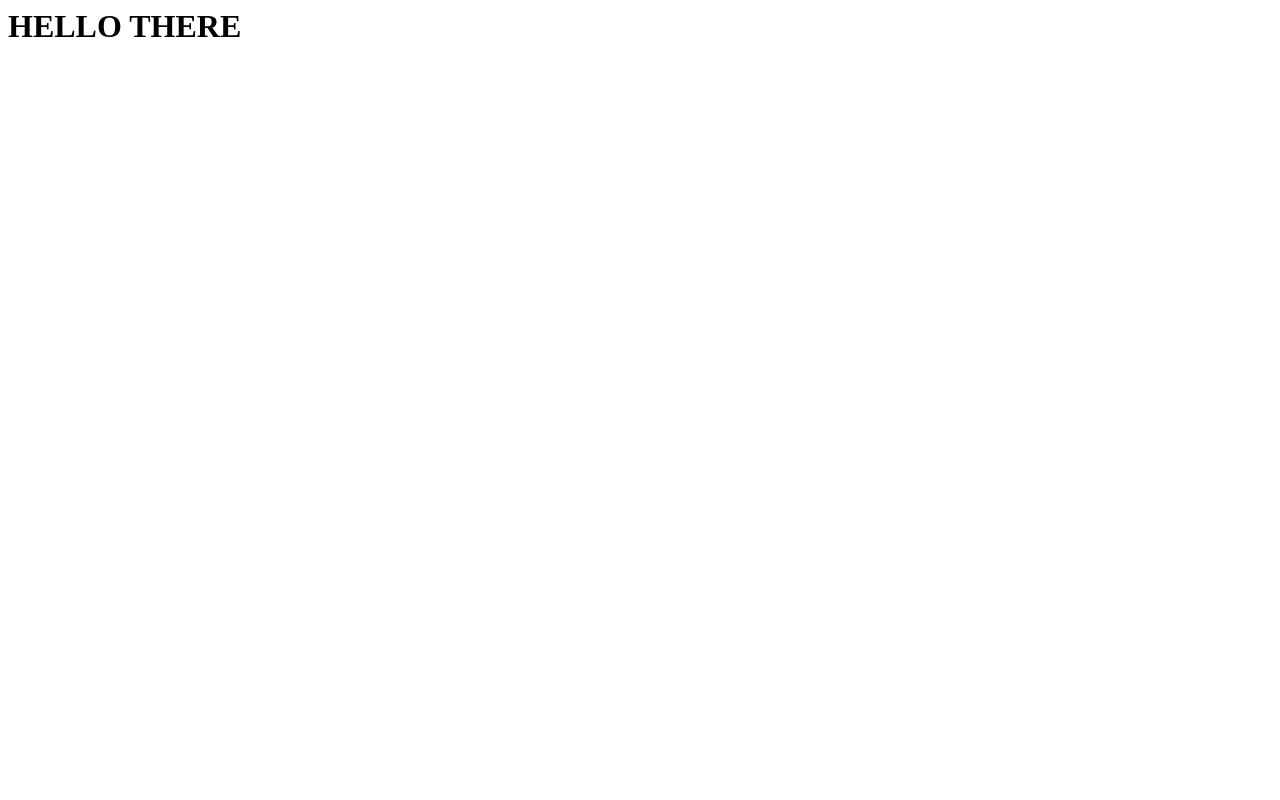
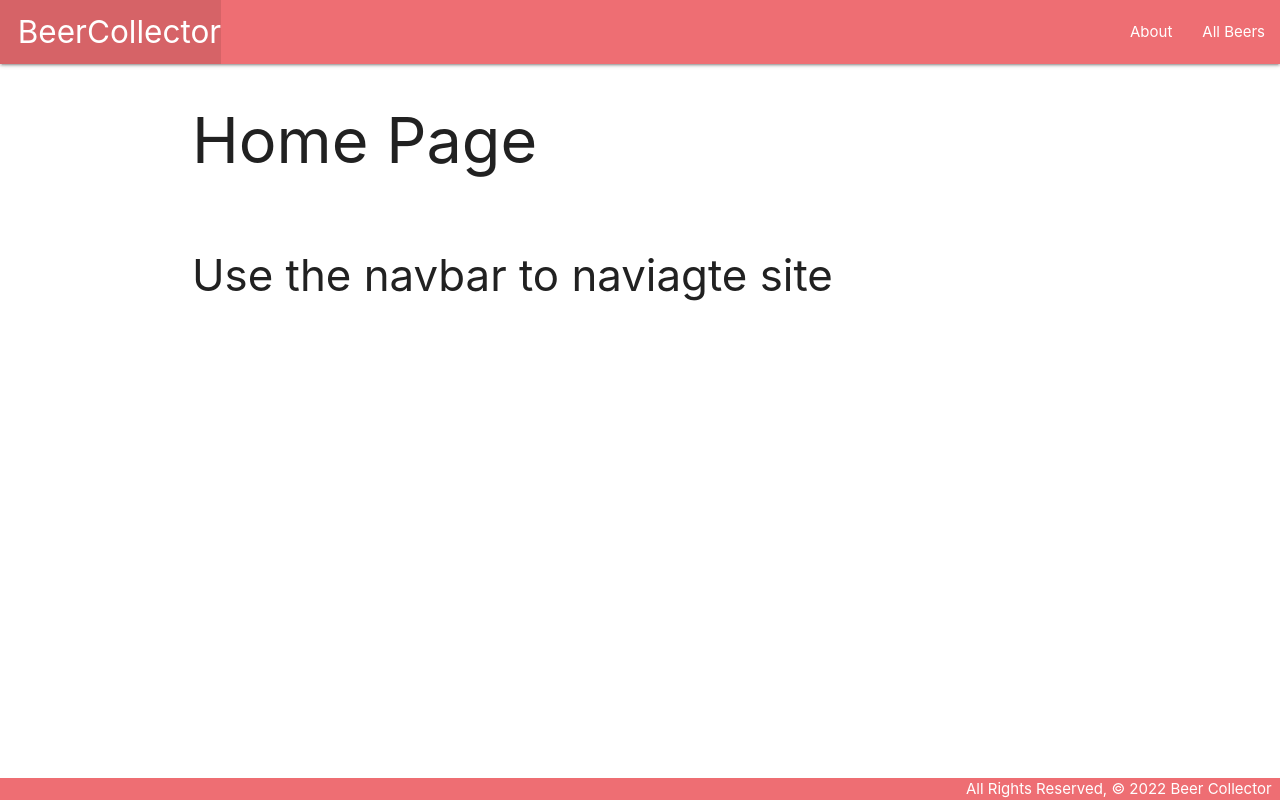
Before and after one commit to Roob19/Django-collect-project, a Django app: page / in a window 1280 px wide. Before the commit the page is almost empty. Run offline with Django 4.2, Linux system fonts and the light colour scheme.

Commit message:
refactored links with {% url %}

```diff
--- a/beercollector/beercollector/main_app/templates/base.html
+++ b/beercollector/beercollector/main_app/templates/base.html
@@ -17,11 +17,11 @@
     <nav>
       <div class="nav-wrapper">
         <ul>
-          <li><a href="/" class="left brand-logo">&nbsp;&nbsp;BeerCollector</a></li>
+          <li><a href="{% url 'home' %}" class="left brand-logo">&nbsp;&nbsp;BeerCollector</a></li>
         </ul>
         <ul class="right">
-          <li><a href="/about">About</a></li>
-          <li><a href="/allbeers">All Beers</a></li>
+          <li><a href="{% url 'about' %}">About</a></li>
+          <li><a href="{% url 'index' %}">All Beers</a></li>
         </ul>
       </div>
     </nav>
--- a/beercollector/beercollector/main_app/templates/beercollection/index.html
+++ b/beercollector/beercollector/main_app/templates/beercollection/index.html
@@ -5,6 +5,7 @@
 
         {% for beer in all_beers %}
         <div class="card">
+            <a class="card-content" href="{% url 'details' beer.id %}"
                 <div class="card-content">
                 <span class="card-title">{{ beer.brewery }}</span>
                 <p>Name: {{ beer.name }}</p>
@@ -16,6 +17,7 @@
                 {% endif %}
                 <a href={{beer.url_site}} target="_blank">{{beer.brewery}}</a>
                 </div>
+            </a>
         </div>
         {% endfor %}
 
--- /dev/null
+++ b/beercollector/beercollector/main_app/templates/home.html
@@ -0,0 +1,6 @@
+{% extends 'base.html' %}
+{% block content %}
+<h1>Home Page</h1>
+</br>
+<h3>Use the navbar to naviagte site</h3>
+{% endblock %}
--- a/beercollector/beercollector/main_app/urls.py
+++ b/beercollector/beercollector/main_app/urls.py
@@ -5,4 +5,5 @@ urlpatterns = [
     path('', views.home, name='home'),
     path('about/', views.about, name='about'),
     path('allbeers/', views.beer_index, name='index'),
+    path('allbeers/<int:beer_id>', views.beer_details, name='details'),
 ]
--- a/beercollector/beercollector/main_app/views.py
+++ b/beercollector/beercollector/main_app/views.py
@@ -6,7 +6,8 @@
 from django.http import HttpResponse
 
 def home(request):
-    return HttpResponse('<h1>HELLO THERE</h1>')
+    # return HttpResponse('<h1>HELLO THERE</h1>')
+    return render(request, 'home.html')
 
 def about(request):
     return render(request, 'about.html')
```
Lines whose indentation alone changed are shown as unchanged.
